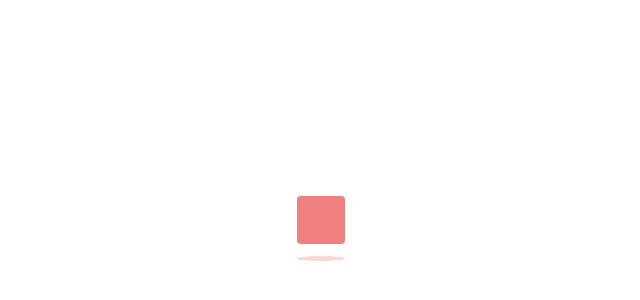
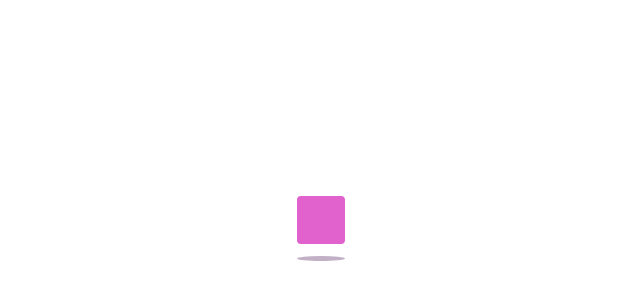
Before and after one commit to medericc/Port3D, a website built with Vite: page index.html in a window 1280 px wide. Shown: the part 180-480 px from the top of the page, without its empty margins (319-959 px from the left). Built offline with nearby package versions, Linux system fonts and the light colour scheme.

Commit message:
first commit

```diff
--- a/style.css
+++ b/style.css
@@ -352,7 +352,7 @@ footer {
   content: '';
   width: 48px;
   height: 5px;
-  background: #f0808050;
+  background: #3d054b50;
   position: absolute;
   top: 60px;
   left: 0;
@@ -364,7 +364,7 @@ footer {
   content: '';
   width: 100%;
   height: 100%;
-  background: #f08080;
+  background: #e262cd;
   position: absolute;
   top: 0;
   left: 0;
```
